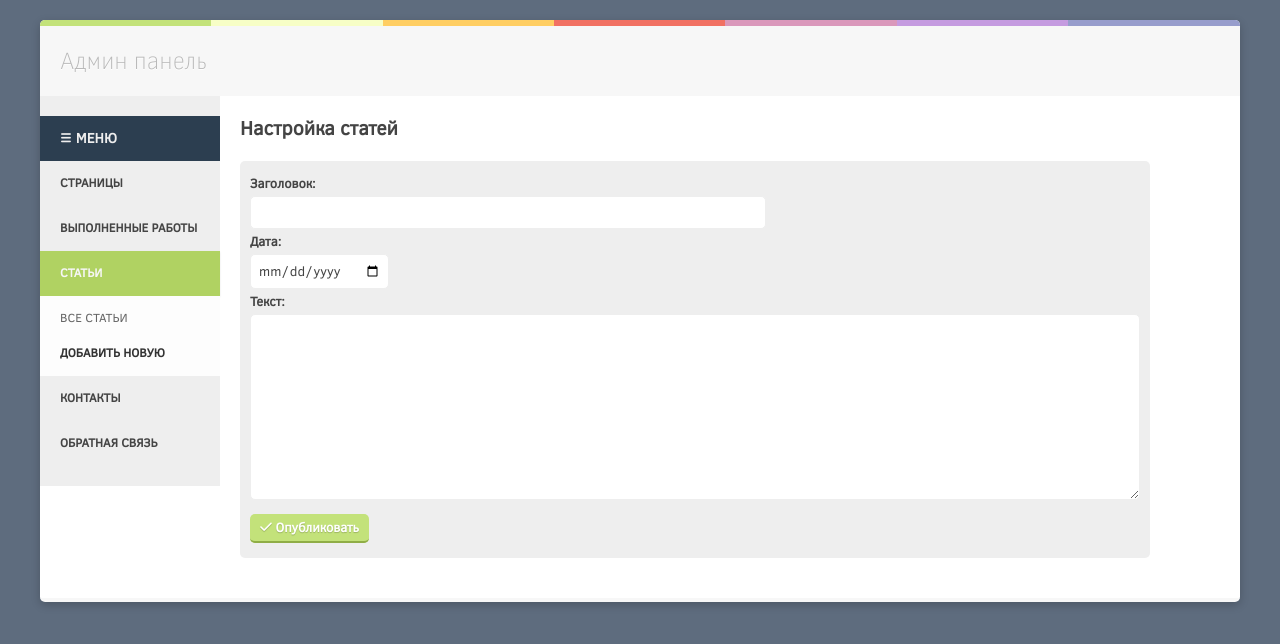
After one commit to archieDeveloper/new-interer, a CodeIgniter app: page /nimyadmin/articles/add.html in a window 1280 px wide. The commit adds this page. Shown: the top 644 px of the page. Run offline with CodeIgniter, Linux system fonts and the light colour scheme; data comes from the database, SQL or seed files in the repository.

Commit message:
разделил страницу управления статьями на подкатегории

```diff
--- a/application/controllers/nimyadmin/articles.php
+++ b/application/controllers/nimyadmin/articles.php
@@ -11,18 +11,13 @@ class Articles extends CI_Controller {
 
   function __construct(){
     parent::__construct();
-        $this->controller = $this->uri->segment(1);
-        $this->action = $this->uri->segment(2);
+    $this->controller = $this->uri->segment(2);
+    $this->action = $this->uri->segment(3);
   }
 
-    public function index()
-    {
-        if (isset($_POST['action']) && $_POST['action'] == 'add') {
-            $this->_add_new($_POST['title'],$_POST['date'],$_POST['text']);
-        }
-        if (isset($_POST['action']) && $_POST['action'] == 'edit') {
-            $this->_edit_new($_POST['id'],$_POST['title'],$_POST['date'],$_POST['text']);
-        }
+  public function index() {
+    if (isset($_POST['action']) && $_POST['action'] == 'add') $this->_add_new($_POST['title'],$_POST['date'],$_POST['text']);
+    if (isset($_POST['action']) && $_POST['action'] == 'edit') $this->_edit_new($_POST['id'],$_POST['title'],$_POST['date'],$_POST['text']);
     if (isset($_POST['id']) && isset($_POST['trash'])) $this->_trash_new($_POST['id']);
     if (isset($_POST['id']) && isset($_POST['no_trash'])) $this->_no_trash_new($_POST['id']);
     $this->data['page_title'] = $this->page_title;
@@ -33,11 +28,36 @@ class Articles extends CI_Controller {
     if (!$page) { show_404(); }
     $this->data['articles'] = $this->articles_model->get_news($page);
     $this->data['num_pages'] = $this->articles_model->get_num_news();
+    $this->data['page_controller'] = $this->controller;
+    $this->data['page_action'] = $this->action;
     $this->data['include_js'] = $this->include_js;
     $this->data['include_css'] = $this->include_css;
 
     $this->load->view('admin/templates/up', $this->data);
-        $this->load->view('admin/articles', $this->data);
+    $this->load->view('admin/articles/index', $this->data);
+    $this->load->view('admin/templates/down', $this->data);
+  }
+
+  public function add() {
+    if (isset($_POST['action']) && $_POST['action'] == 'add') $this->_add_new($_POST['title'],$_POST['date'],$_POST['text']);
+    if (isset($_POST['action']) && $_POST['action'] == 'edit') $this->_edit_new($_POST['id'],$_POST['title'],$_POST['date'],$_POST['text']);
+    if (isset($_POST['id']) && isset($_POST['trash'])) $this->_trash_new($_POST['id']);
+    if (isset($_POST['id']) && isset($_POST['no_trash'])) $this->_no_trash_new($_POST['id']);
+    $this->data['page_title'] = $this->page_title;
+
+    $this->load->model('articles_model');
+    if (!isset($_GET['page'])) { $_GET['page'] = 1; }
+    $page = (integer) $_GET['page'];
+    if (!$page) { show_404(); }
+    $this->data['articles'] = $this->articles_model->get_news($page);
+    $this->data['num_pages'] = $this->articles_model->get_num_news();
+    $this->data['page_controller'] = $this->controller;
+    $this->data['page_action'] = $this->action;
+    $this->data['include_js'] = $this->include_js;
+    $this->data['include_css'] = $this->include_css;
+
+    $this->load->view('admin/templates/up', $this->data);
+    $this->load->view('admin/articles/add', $this->data);
     $this->load->view('admin/templates/down', $this->data);
   }
 
--- /dev/null
+++ b/application/views/admin/articles/add.php
@@ -0,0 +1,15 @@
+<?php if (isset($page_title)) { echo '<h2>'.$page_title.'</h2>'; } ?>
+<?php if ($_GET['page'] == 1) : ?>
+  <div class="add-block">
+    <div id="error"></div>
+    <ul id="new-articles-box" class="list-page">
+      <li>
+        <p><b>Заголовок: </b><br><input id="title-new" class="input-edit" type="text"S></p>
+        <p><b>Дата: </b><br><input id="date-new" type="date" class="input-edit data"></p>
+        <p><b>Текст: </b><br><textarea id="text-new" class="input-edit textarea" cols="30" rows="10"></textarea></p>
+        <a class="button green btn-publised-new" href="#"><i class="flaticon-checkmark2"></i> Опубликовать</a>
+        <div class="clr"></div>
+      </li>
+    </ul>
+  </div>
+<?php endif; ?>
--- a/application/views/admin/templates/up.php
+++ b/application/views/admin/templates/up.php
@@ -39,11 +39,17 @@
             <a href="/nimyadmin/portfolio.html">Выполненные работы</a>
             <ul>
               <li <?php echo !empty($page_controller) && empty($page_action) && $page_controller == 'portfolio' ? 'class="active"' : ''; ?>><a href="/nimyadmin/portfolio.html">Все работы</a></li>
-                        <li <?php echo !empty($page_action) && $page_action == 'add' ? 'class="active"' : ''; ?>><a href="/nimyadmin/portfolio/add.html">Добавить новую</a></li>
-                        <li <?php echo !empty($page_action) && $page_action == 'categories' ? 'class="active"' : ''; ?>><a href="/nimyadmin/portfolio/categories.html">Категории</a></li>
+              <li <?php echo !empty($page_controller) && $page_controller == 'portfolio' && !empty($page_action) && $page_action == 'add' ? 'class="active"' : ''; ?>><a href="/nimyadmin/portfolio/add.html">Добавить новую</a></li>
+              <li <?php echo !empty($page_controller) && $page_controller == 'portfolio' && !empty($page_action) && $page_action == 'categories' ? 'class="active"' : ''; ?>><a href="/nimyadmin/portfolio/categories.html">Категории</a></li>
             </ul>
           </li>
-                    <li><a href="/nimyadmin/articles.html">Статьи</a></li>
+          <li <?php echo !empty($page_controller) && $page_controller == 'articles' ? 'class="active"' : ''; ?>>
+            <a href="/nimyadmin/articles.html">Статьи</a>
+            <ul>
+              <li <?php echo !empty($page_controller) && empty($page_action) && $page_controller == 'articles' ? 'class="active"' : ''; ?>><a href="/nimyadmin/articles.html">Все статьи</a></li>
+              <li <?php echo !empty($page_controller) && $page_controller == 'articles' && !empty($page_action) && $page_action == 'add' ? 'class="active"' : ''; ?>><a href="/nimyadmin/articles/add.html">Добавить новую</a></li>
+            </ul>
+          </li>
           <li><a href="/nimyadmin/contacts.html">Контакты</a></li>
           <li><a href="/nimyadmin/feedback.html">Обратная связь</a></li>
         </ul>
--- a/styles/admin.css
+++ b/styles/admin.css
@@ -32,6 +31,7 @@ body {
   font-family: 'Clear Sans';
   font-size: 13px;
   line-height: 25px;
+  overflow-y: scroll
 }
 
 .wrap-container {
@@ -126,24 +126,24 @@ body {
   line-height: 40px;
   width: 100%;
   cursor: pointer;
-    margin-bottom: 0;
+  margin-bottom: 0
 }
 
 .login-form input[type="submit"]:hover {
-    background: #FC7E6F;
+  background: #FC7E6F
 }
 
 .left-aside {
   width: 180px;
   background: #eee;
   padding: 20px 0;
-	float: left;
+  float: left
 }
 
 .left-aside ul li.active a {
   color: #F6F6F6;
-  background: #83AF1B;
-  box-shadow: 0 1px 2px rgba(0,0,0,.1);
+  background: #B0D262;
+  box-shadow: 0 1px 2px rgba(0,0,0,.1)
 }
 
 .left-aside ul li.active ul li a {
@@ -183,25 +183,43 @@ body {
   color: #eee;
   text-transform: uppercase;
   font-weight: bold;
-	font-size: 14px;
+  font-size: 14px
 }
 
 .left-aside ul {
-	list-style-type: none;
+  list-style-type: none
 }
 
-.left-aside ul li a {
+.left-aside > ul > li {
+  position: relative
+}
+
+.left-aside > ul > li > a {
   display: block;
   padding: 10px 20px;
   color: #444;
   font-size: 12px;
   font-weight: bold;
   text-decoration: none;
-	text-transform: uppercase;
+  text-transform: uppercase
+}
+
+.left-aside > ul > li > ul {
+  padding: 5px 0
+}
+
+.left-aside > ul > li > ul > li > a {
+  display: block;
+  padding: 5px 20px;
+  color: #444;
+  font-size: 12px;
+  font-weight: bold;
+  text-decoration: none;
+  text-transform: uppercase
 }
 
 .left-aside ul li ul {
-  display: none;
+  display: none
 }
 
 .left-aside ul li.active ul {
@@ -523,20 +563,16 @@ box-shadow: 0 1px 2px rgba(0, 0, 0, 0.1);
   margin-bottom: 10px;
   border-bottom: 1px solid #eee;
   border-radius: 0;
-    color: #888;
+  color: #888
 }
 
 .list-page li.portfolio-trash a.no-trash {
   color: #2980B9;
-    text-decoration: none;
+  text-decoration: none
 }
 
 .list-page li.portfolio-trash a.no-trash:hover {
-    text-decoration: underline;
-}
-
-#new-articles-box {
-    display: none;
+  text-decoration: underline
 }
 
 .button.close-no-trash {
```
Also changed, not shown: other parts of styles/admin.css (+106 -85 lines), application/views/admin/articles/index.php (added, +50 -0 lines), js/articles.js (+0 -14 lines), img/portfolio/big/4d4f5ec82dd73388b5ab3ae8b0048680.png (added), img/portfolio/big/90785bb16608a6e5e121fc8855177820.png (added), img/portfolio/small/4d4f5ec82dd73388b5ab3ae8b0048680.png (added), img/portfolio/small/90785bb16608a6e5e121fc8855177820.png (added). Lines whose indentation alone changed are shown as unchanged.
